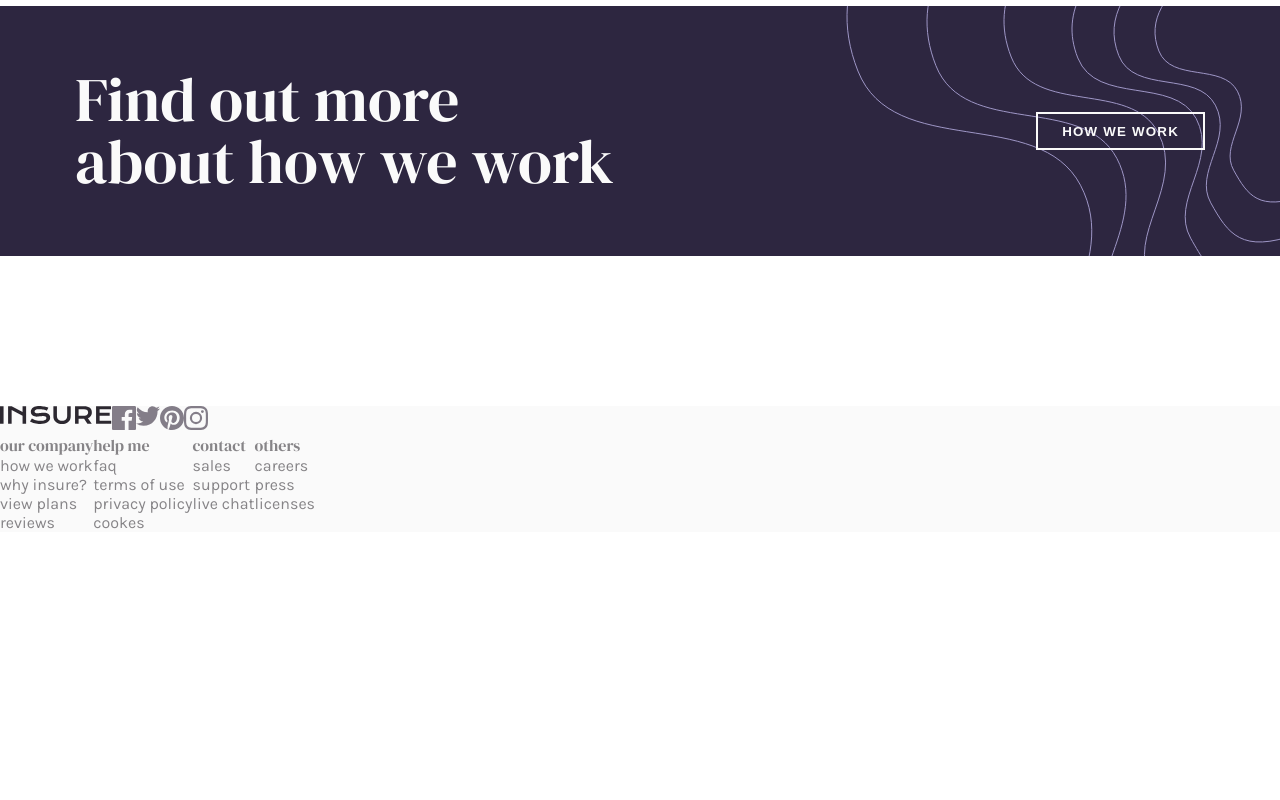
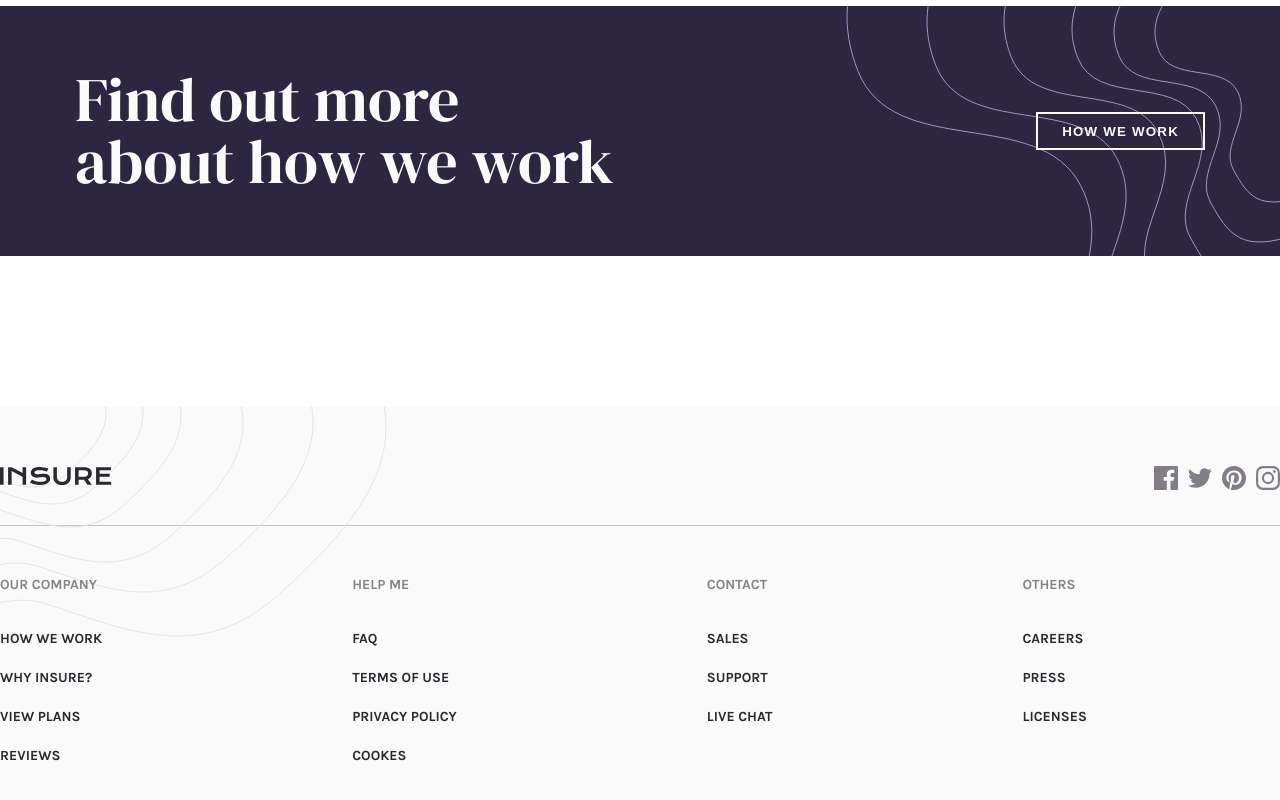
Before and after one commit to T-DubX/insure-landing-page-master, a React app: page / in a window 1280 px wide. Shown: the part 1692-2492 px from the top of the page. Before the commit the page ends 2224 px from the top, so only its background shows below. Built offline with nearby package versions, Linux system fonts and the light colour scheme.

Commit message:
styling footer

```diff
--- a/src/App.tsx
+++ b/src/App.tsx
@@ -1,6 +1,6 @@
 import {Header} from "./layout/header/Header";
 import {Main} from "./layout/section/main/Main";
-import { Advantages } from './layout/section/advantages/Advantages';
+import {Advantages} from './layout/section/advantages/Advantages';
 import {AboutUs} from "./layout/section/aboutUs/AboutUs";
 import {Footer} from "./layout/footer/Footer";
 
@@ -10,7 +10,7 @@ function App() {
         <div className="App">
             <Header/>
             <Main/>
-            <Advantages />
+            <Advantages/>
             <AboutUs/>
             <Footer/>
         </div>
--- a/src/components/icon/Icon.tsx
+++ b/src/components/icon/Icon.tsx
@@ -5,10 +5,11 @@ type IconPropsType = {
     iconId: string,
     width?: string,
     height?: string,
+    className?: string
 }
 export const Icon = (props: IconPropsType) => {
     return (
-        <svg width={`${props.width || "50"}`} height={`${props.height || "50"}`}  fill="none" xmlns="http://www.w3.org/2000/svg">
+        <svg className={props.className} width={`${props.width || "50"}`} height={`${props.height || "50"}`}  fill="none" xmlns="http://www.w3.org/2000/svg">
             <use xlinkHref={`${iconSprite}#${props.iconId}`}></use>
         </svg>
     );
--- a/src/layout/footer/Footer.tsx
+++ b/src/layout/footer/Footer.tsx
@@ -19,13 +19,14 @@ export const Footer = () => {
     return (
         <StyledFooter>
             <Container>
-                <FlexWrapper>
+                <Icon className={'bg'}  iconId={'bg-footer-desktop'} width={'528'} height={'231'}/>
+                <FlexWrapper justify={'space-between'} align={'center'}>
                     <LogoWrapper>
                         <Logo/>
                     </LogoWrapper>
                     <Social>
                         <Icon iconId={'facebook'} width={'24'} height={'24'}/>
-                        <Icon iconId={'twitter'} width={'24'} height={'24'}/>
+                        <Icon iconId={'twitter'} width={'24'} height={'20'}/>
                         <Icon iconId={'pinterest'} width={'24'} height={'24'}/>
                         <Icon iconId={'instagram'} width={'24'} height={'24'}/>
                     </Social>
@@ -46,18 +47,38 @@ const StyledFooter = styled.footer`
   background-color: #FAFAFA;
 
   ${Container} {
-    padding: 0;
+    padding: 60px 0;
+    position: relative;
+
+    .bg {
+      position: absolute;
+      top: 0;
+      left: -11%;
+    }
   }
 `
 
 const LogoWrapper = styled.div`
-
+  z-index: 1;
 `
 
 const Splitter = styled.div`
-
+  height: 1px;
+  background-color: #c5c5c5;
+  margin: 35px 0 50px;
 `
 
 const Social = styled.div`
+  display: flex;
+  align-items: center;
+  gap: 10px;
 
+  svg {
+    cursor: pointer;
+    fill: #837D88;
+  }
+
+  & svg:hover {
+    fill: #000;
+  }
 `
--- a/src/layout/footer/footerMenu/FooterMenu.tsx
+++ b/src/layout/footer/footerMenu/FooterMenu.tsx
@@ -1,5 +1,6 @@
 import React from 'react';
 import styled from "styled-components";
+import {theme} from "../../../styles/Theme";
 
 type FooterMenuPropsType = {
     title: string
@@ -26,15 +27,22 @@ export const FooterMenu = (props: FooterMenuPropsType) => {
 };
 
 const StyledFooterMenu = styled.nav`
-
+  z-index: 1;
+  & + & {
+    margin-left: 250px;
+  }
 `
 
 const Title = styled.h4`
-  font-size: 16px;
+  font-size: 14px;
+  text-transform: uppercase;
+  margin-bottom: 35px;
 `
 
 const MenuList = styled.ul`
-
+  display: flex;
+  flex-direction: column;
+  gap: 20px;
 `
 
 const MenuItem = styled.li`
@@ -42,5 +50,12 @@ const MenuItem = styled.li`
 `
 
 const Link = styled.a`
+  font-size: 14px;
+  text-transform: uppercase;
+  color: ${theme.colors.fontSecondary};
+  font-weight: bold;
 
+  &:hover {
+    text-decoration: underline;
+  }
 `
--- a/src/styles/GlobalStyle.tsx
+++ b/src/styles/GlobalStyle.tsx
@@ -22,8 +22,7 @@ export const GlobalStyle = createGlobalStyle`
 
   h1,
   h2,
-  h3,
-  h4 {
+  h3{
     font-family: 'DM Serif Display', serif;
     font-weight: 400;
   }
```
Also changed, not shown: src/assets/images/iconSprite.svg.
